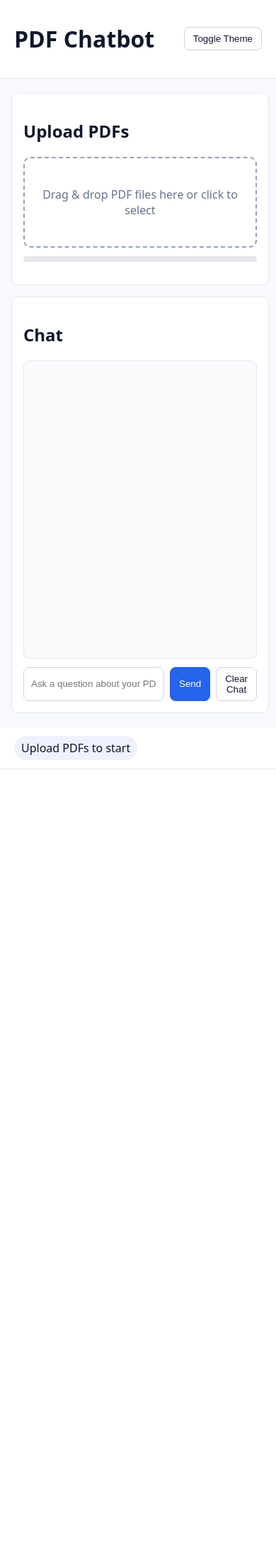
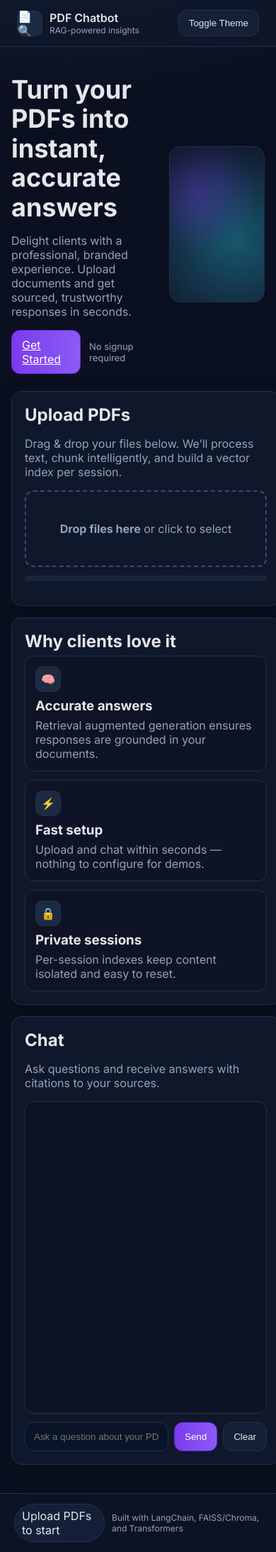
Before and after one commit to Vikram-Wick/pdf-chatbot, a Flask app: page / in a window 390 px wide. Shown: the whole page at 71% size. Before the commit the page ends 1084 px from the top, so only its background shows below. Run offline with Flask 3, Linux system fonts and the light colour scheme; data that the repository does not hold is empty.

Commit message:
- Redesigned homepage: hero, CTA, features, upload and chat cards - Implemented professional dark theme, sticky nav, and responsive layout - Refined chat UI: elevated bubbles, citations, and accessible inputs - Preserved existing JS element IDs for backward compatibility

```diff
--- a/static/css/style.css
+++ b/static/css/style.css
@@ -1,198 +1,172 @@
 /* Base styles */
 :root {
-  --bg: #f7f9fc;
-  --fg: #0f172a;
-  --muted: #64748b;
-  --primary: #2563eb;
-  --bubble-user: #e0f2fe;
-  --bubble-bot: #eef2ff;
+  --bg: #0b1020;
+  --bg-soft: #0e1426;
+  --fg: #e5e7eb;
+  --muted: #94a3b8;
+  --primary: #7c3aed;
+  --primary-700: #6d28d9;
+  --primary-500: #8b5cf6;
+  --card: #0f172a;
+  --border: #243145;
+  --bubble-user: #1b2a41;
+  --bubble-bot: #162435;
 }
 
 body.dark {
-  --bg: #0b1020;
-  --fg: #e5e7eb;
-  --muted: #94a3b8;
-  --primary: #60a5fa;
-  --bubble-user: #0ea5e9;
-  --bubble-bot: #3b82f6;
+  /* same palette in dark; theme toggle still works */
 }
 
-* {
-  box-sizing: border-box;
-}
+* { box-sizing: border-box; }
 body {
   margin: 0;
-  font-family: system-ui, -apple-system, Segoe UI, Roboto, Ubuntu, Cantarell,
-    'Fira Sans', 'Droid Sans', 'Helvetica Neue', Arial, 'Apple Color Emoji',
-    'Segoe UI Emoji';
-  background: var(--bg);
+  font-family: Inter, system-ui, -apple-system, Segoe UI, Roboto, Ubuntu,
+    Cantarell, 'Fira Sans', 'Droid Sans', 'Helvetica Neue', Arial;
+  background: radial-gradient(1200px 600px at 10% -10%, #1f2a44 0%, transparent 60%),
+              radial-gradient(900px 500px at 90% -20%, #3a1d77 0%, transparent 55%),
+              var(--bg);
   color: var(--fg);
 }
 
-.app-header,
-.app-footer {
+/* Nav */
+.nav {
+  position: sticky;
+  top: 0;
+  z-index: 10;
   display: flex;
   align-items: center;
   justify-content: space-between;
-  padding: 12px 20px;
-  background: white;
-  border-bottom: 1px solid #e2e8f0;
+  padding: 14px 24px;
+  background: rgba(15, 23, 42, 0.7);
+  backdrop-filter: blur(8px);
+  border-bottom: 1px solid var(--border);
 }
-body.dark .app-header,
-body.dark .app-footer {
-  background: #0f172a;
-  border-color: #334155;
+.brand { display: flex; align-items: center; gap: 10px; }
+.logo { width: 36px; height: 36px; display:flex; align-items:center; justify-content:center; background: #1c2a43; border: 1px solid var(--border); border-radius: 10px; }
+.brand-text { display:flex; flex-direction:column; }
+.brand-text strong { font-weight: 600; }
+.brand-sub { font-size: 12px; color: var(--muted); }
+
+.nav-actions { display:flex; gap: 10px; }
+
+/* Hero */
+.hero {
+  display: grid;
+  grid-template-columns: 1.2fr 0.8fr;
+  gap: 20px;
+  align-items: center;
+  max-width: 1100px;
+  margin: 40px auto 24px auto;
+  padding: 0 16px;
+}
+.hero-content h1 {
+  font-size: 36px;
+  line-height: 1.15;
+  margin: 0 0 10px 0;
+}
+.hero .sub { color: var(--muted); max-width: 640px; }
+.hero-cta { display:flex; align-items:center; gap: 12px; margin-top: 16px; }
+.hero-note { color: var(--muted); font-size: 13px; }
+.hero-art { height: 220px; border-radius: 16px; background:
+  radial-gradient(120px 120px at 30% 30%, #7c3aed55 0%, transparent 70%),
+  radial-gradient(200px 200px at 70% 60%, #22d3ee55 0%, transparent 70%),
+  linear-gradient(135deg, #0f172a 0%, #121a2f 100%);
+  border: 1px solid var(--border);
 }
 
+/* Layout */
 .container {
   display: grid;
   grid-template-columns: 1fr;
   gap: 16px;
-  max-width: 1000px;
-  margin: 20px auto;
+  max-width: 1100px;
+  margin: 0 auto 40px auto;
   padding: 0 16px;
 }
 
-.upload-section,
-.chat-section {
-  background: white;
-  border: 1px solid #e2e8f0;
-  border-radius: 8px;
-  padding: 16px;
-}
-body.dark .upload-section,
-body.dark .chat-section {
-  background: #111827;
-  border-color: #374151;
+.card {
+  background: var(--card);
+  border: 1px solid var(--border);
+  border-radius: 14px;
+  padding: 18px;
+  box-shadow: 0 10px 30px rgba(0,0,0,0.25);
 }
 
+.section-head h2 { margin: 0 0 6px 0; }
+.section-head .muted { color: var(--muted); }
+
+/* Upload */
 .drop-area {
-  border: 2px dashed #94a3b8;
-  border-radius: 10px;
-  padding: 24px;
+  border: 2px dashed #3a4b6a;
+  border-radius: 12px;
+  padding: 26px;
   text-align: center;
   color: var(--muted);
   cursor: pointer;
+  transition: border-color .2s ease, color .2s ease, transform .2s ease;
 }
-.drop-area:hover {
-  border-color: var(--primary);
-  color: var(--primary);
-}
-.drop-area input {
-  display: none;
+.drop-area:hover { border-color: var(--primary-500); color: var(--primary-500); transform: translateY(-1px); }
+.drop-area input { display: none; }
+
+.progress { background: #1a2438; height: 8px; border-radius: 999px; margin-top: 12px; }
+.progress-bar { height: 100%; background: linear-gradient(90deg, var(--primary), var(--primary-500)); border-radius: 999px; transition: width .2s ease; }
+.status { color: var(--muted); margin-top: 8px; }
+
+/* Features */
+.features-grid { display:grid; grid-template-columns: 1fr; gap: 12px; }
+.feature { background: var(--bg-soft); border: 1px solid var(--border); border-radius: 12px; padding: 14px; }
+.feat-icon { width: 36px; height:36px; border-radius:10px; display:flex; align-items:center; justify-content:center; background:#1c2a43; border:1px solid var(--border); margin-bottom: 8px; }
+.feature h3 { margin: 0 0 6px 0; }
+.feature p { margin: 0; color: var(--muted); }
+
+/* Chat */
+.chat-window {
+  height: 440px;
+  overflow-y: auto;
+  border: 1px solid var(--border);
+  border-radius: 12px;
+  padding: 12px;
+  background: #0b1324;
 }
 
-.progress {
-  background: #e5e7eb;
-  height: 8px;
-  border-radius: 999px;
-  margin-top: 12px;
-}
-.progress-bar {
-  height: 100%;
-  background: var(--primary);
-  border-radius: 999px;
-  transition: width 0.2s ease;
-}
-.status {
-  color: var(--muted);
-  margin-top: 8px;
-}
+.message { display:flex; margin: 10px 0; }
+.message .bubble { max-width: 80%; padding: 12px 16px; border-radius: 16px; box-shadow: 0 4px 16px rgba(0,0,0,0.25); }
+.message.user { justify-content: flex-end; }
+.message.user .bubble { background: var(--bubble-user); border: 1px solid var(--border); }
+.message.bot { justify-content: flex-start; }
+.message.bot .bubble { background: var(--bubble-bot); border: 1px solid var(--border); }
 
-.chat-window {
-  height: 420px;
-  overflow-y: auto;
-  border: 1px solid #e2e8f0;
-  border-radius: 8px;
-  padding: 12px;
-  background: #f9fafb;
-}
-body.dark .chat-window {
-  background: #0b1324;
-  border-color: #202a3b;
-}
+.citations { font-size: 12px; color: var(--muted); margin-top: 6px; }
+.citation { margin-right: 10px; cursor: pointer; }
 
-.message {
-  display: flex;
-  margin: 8px 0;
-}
-.message .bubble {
-  max-width: 80%;
+.thinking { margin-top: 8px; color: var(--muted); }
+.hidden { display: none; }
+
+.chat-input { display:flex; gap: 8px; margin-top: 12px; }
+.chat-input input { flex:1; padding: 12px; border: 1px solid var(--border); border-radius: 12px; background: #0a1428; color: var(--fg); }
+
+/* Buttons */
+.btn {
   padding: 10px 14px;
-  border-radius: 16px;
-  box-shadow: 0 1px 3px rgba(0, 0, 0, 0.06);
-}
-.message.user {
-  justify-content: flex-end;
-}
-.message.user .bubble {
-  background: var(--bubble-user);
-}
-.message.bot {
-  justify-content: flex-start;
-}
-.message.bot .bubble {
-  background: var(--bubble-bot);
-}
-
-.citations {
-  font-size: 12px;
-  color: var(--muted);
-  margin-top: 6px;
-}
-.citation {
-  margin-right: 10px;
-  cursor: pointer;
-}
-
-.thinking {
-  margin-top: 8px;
-  color: var(--muted);
-}
-.hidden {
-  display: none;
-}
-
-.chat-input {
-  display: flex;
-  gap: 8px;
-  margin-top: 12px;
-}
-.chat-input input {
-  flex: 1;
-  padding: 10px;
-  border: 1px solid #cbd5e1;
-  border-radius: 8px;
-}
-
-.btn {
-  padding: 8px 12px;
-  border: 1px solid #cbd5e1;
-  border-radius: 8px;
-  background: white;
+  border: 1px solid var(--border);
+  border-radius: 12px;
+  background: #132038;
   color: var(--fg);
   cursor: pointer;
+  transition: transform .1s ease, box-shadow .2s ease;
 }
-.btn.primary {
-  background: var(--primary);
-  border-color: var(--primary);
-  color: white;
+.btn:hover { transform: translateY(-1px); box-shadow: 0 8px 18px rgba(0,0,0,0.25); }
+.btn.primary { background: linear-gradient(90deg, var(--primary), var(--primary-500)); border-color: var(--primary-700); color: white; }
+.btn:disabled { opacity: 0.6; cursor: not-allowed; }
+
+/* Footer */
+.app-footer { display:flex; align-items:center; justify-content: space-between; gap: 10px; padding: 14px 20px; background: rgba(15,23,42,0.5); border-top: 1px solid var(--border); }
+.footer-note { color: var(--muted); font-size: 12px; }
+
+.badge { display:inline-block; padding: 6px 10px; border-radius: 999px; background: #132038; border: 1px solid var(--border); color: var(--fg); }
+
+/* Responsive */
+@media (min-width: 900px) {
+  .container { grid-template-columns: 1fr 1fr; }
+  .features-grid { grid-template-columns: 1fr 1fr 1fr; }
 }
-.btn:disabled {
-  opacity: 0.6;
-  cursor: not-allowed;
-}
-
-.badge {
-  display: inline-block;
-  padding: 6px 10px;
-  border-radius: 999px;
-  background: var(--bubble-bot);
-  color: var(--fg);
-}
-
-@media (min-width: 900px) {
-  .container {
-    grid-template-columns: 1fr 1fr;
-  }
-}
--- a/templates/index.html
+++ b/templates/index.html
@@ -3,21 +3,60 @@
   <head>
     <meta charset="UTF-8" />
     <meta name="viewport" content="width=device-width, initial-scale=1.0" />
-    <title>PDF Chatbot (RAG)</title>
+    <title>PDF Chatbot — Turn PDFs into Answers</title>
+    <link rel="preconnect" href="https://fonts.googleapis.com" />
+    <link rel="preconnect" href="https://fonts.gstatic.com" crossorigin />
+    <link
+      href="https://fonts.googleapis.com/css2?family=Inter:wght@400;500;600;700&display=swap"
+      rel="stylesheet"
+    />
     <link rel="stylesheet" href="/static/css/style.css" />
     <script src="https://cdn.jsdelivr.net/npm/marked/marked.min.js"></script>
   </head>
   <body>
-    <header class="app-header">
-      <h1>PDF Chatbot</h1>
-      <button id="themeToggle" class="btn">Toggle Theme</button>
+    <!-- Top nav -->
+    <header class="app-header nav">
+      <div class="brand">
+        <div class="logo">📄🔍</div>
+        <div class="brand-text">
+          <strong>PDF Chatbot</strong>
+          <span class="brand-sub">RAG-powered insights</span>
+        </div>
+      </div>
+      <div class="nav-actions">
+        <button id="themeToggle" class="btn">Toggle Theme</button>
+      </div>
     </header>
 
+    <!-- Hero -->
+    <section class="hero">
+      <div class="hero-content">
+        <h1>Turn your PDFs into instant, accurate answers</h1>
+        <p class="sub">
+          Delight clients with a professional, branded experience. Upload
+          documents and get sourced, trustworthy responses in seconds.
+        </p>
+
+        <div class="hero-cta">
+          <a href="#uploadSection" class="btn primary">Get Started</a>
+          <span class="hero-note">No signup required</span>
+        </div>
+      </div>
+      <div class="hero-art" aria-hidden="true"></div>
+    </section>
+
     <main class="container">
-      <section class="upload-section" id="uploadSection">
-        <h2>Upload PDFs</h2>
+      <!-- Upload card -->
+      <section class="upload-section card" id="uploadSection">
+        <div class="section-head">
+          <h2>Upload PDFs</h2>
+          <p class="muted">
+            Drag & drop your files below. We’ll process text, chunk
+            intelligently, and build a vector index per session.
+          </p>
+        </div>
         <div id="dropArea" class="drop-area">
-          <p>Drag & drop PDF files here or click to select</p>
+          <p><strong>Drop files here</strong> or click to select</p>
           <input type="file" id="fileInput" accept="application/pdf" multiple />
         </div>
         <div class="progress">
@@ -26,8 +65,43 @@
         <p id="uploadStatus" class="status"></p>
       </section>
 
-      <section class="chat-section">
-        <h2>Chat</h2>
+      <!-- Features -->
+      <section class="features card">
+        <div class="section-head">
+          <h2>Why clients love it</h2>
+        </div>
+        <div class="features-grid">
+          <div class="feature">
+            <div class="feat-icon">🧠</div>
+            <h3>Accurate answers</h3>
+            <p>
+              Retrieval augmented generation ensures responses are grounded in
+              your documents.
+            </p>
+          </div>
+          <div class="feature">
+            <div class="feat-icon">⚡</div>
+            <h3>Fast setup</h3>
+            <p>
+              Upload and chat within seconds — nothing to configure for demos.
+            </p>
+          </div>
+          <div class="feature">
+            <div class="feat-icon">🔒</div>
+            <h3>Private sessions</h3>
+            <p>Per-session indexes keep content isolated and easy to reset.</p>
+          </div>
+        </div>
+      </section>
+
+      <!-- Chat card -->
+      <section class="chat-section card">
+        <div class="section-head">
+          <h2>Chat</h2>
+          <p class="muted">
+            Ask questions and receive answers with citations to your sources.
+          </p>
+        </div>
         <div id="chatWindow" class="chat-window"></div>
         <div id="thinking" class="thinking hidden">Thinking...</div>
         <div class="chat-input">
@@ -35,15 +109,19 @@
             id="questionInput"
             type="text"
             placeholder="Ask a question about your PDFs"
+            aria-label="Question"
           />
           <button id="sendBtn" class="btn primary">Send</button>
-          <button id="clearBtn" class="btn">Clear Chat</button>
+          <button id="clearBtn" class="btn">Clear</button>
         </div>
       </section>
     </main>
 
     <footer class="app-footer">
       <span id="readyBadge" class="badge">Upload PDFs to start</span>
+      <span class="footer-note"
+        >Built with LangChain, FAISS/Chroma, and Transformers</span
+      >
     </footer>
 
     <script src="/static/js/script.js"></script>
```
